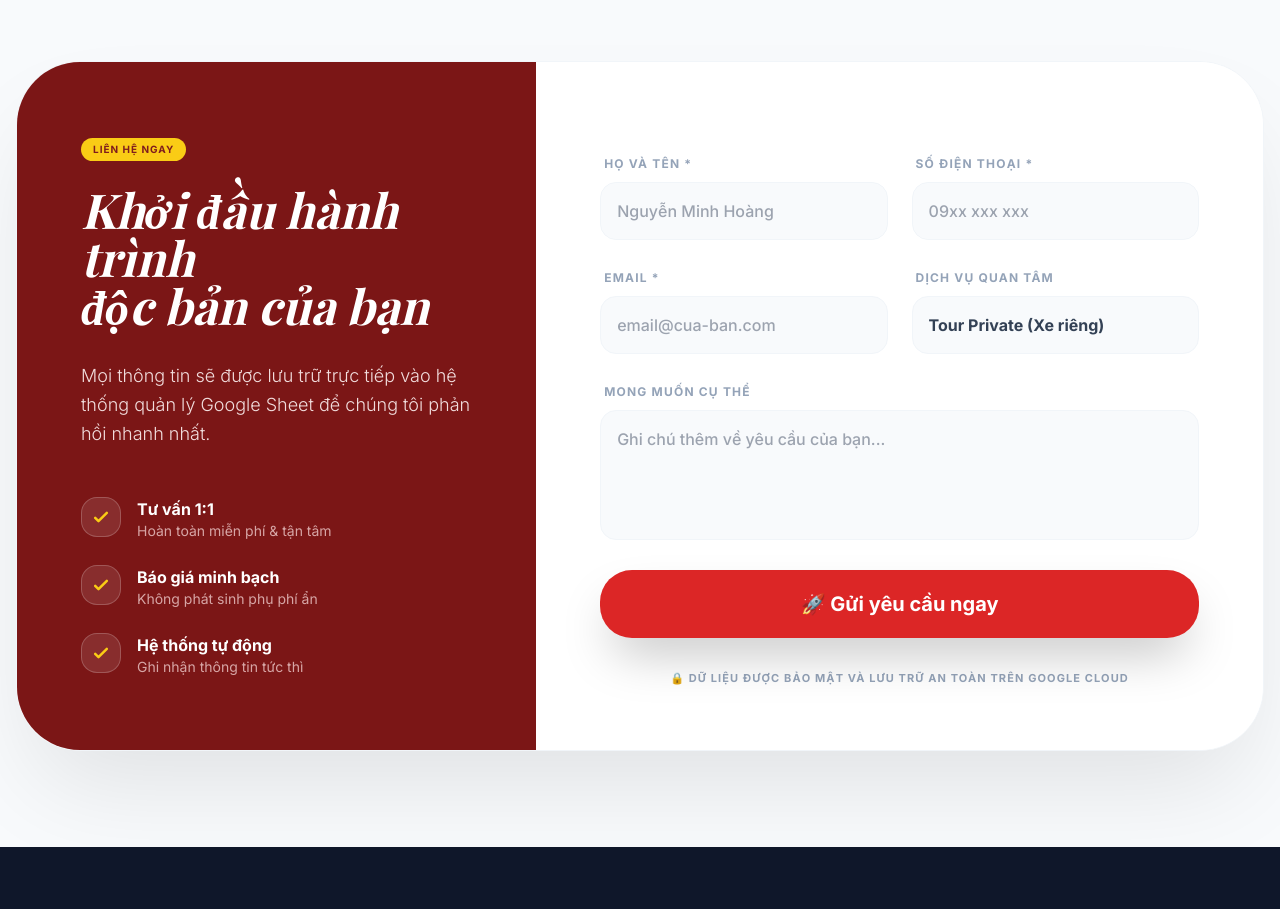
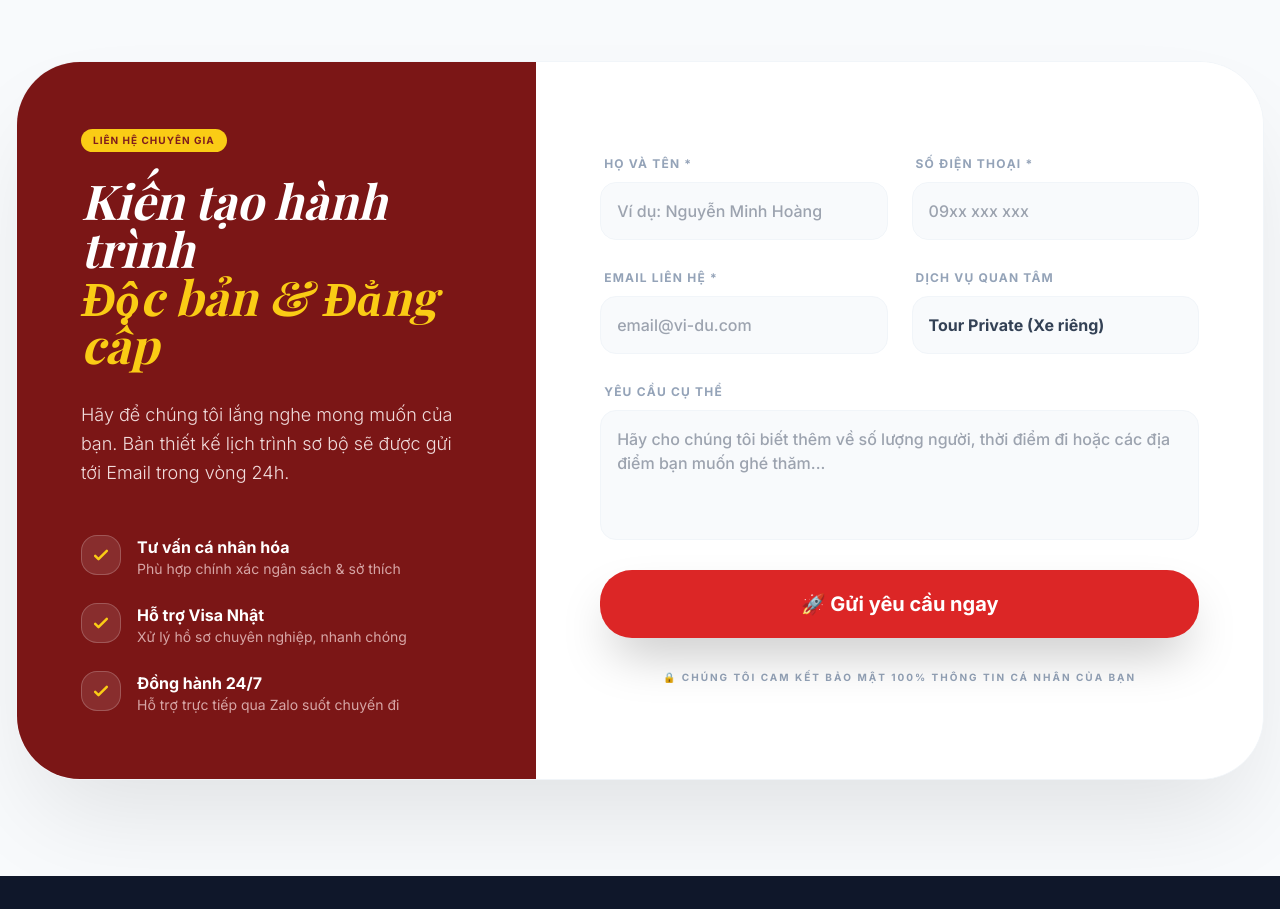
Before and after one commit to ktsglobal68-web/JapanFlex2, a React (Vite) app: page / in a window 1280 px wide. Shown: the part 9620-10529 px from the top of the page. Built offline with nearby package versions, Linux system fonts and the light colour scheme.

Commit message:
feat: Switch lead form submission to Formspree
Replaces Google Apps Script webhook with Formspree for lead form submissions. This change aims to improve reliability and stability of form processing.

```diff
--- a/components/LeadForm.tsx
+++ b/components/LeadForm.tsx
@@ -13,60 +13,45 @@ const LeadForm: React.FC = () => {
     _gotcha: ''
   });
 
-  // URL Web App Google Apps Script của bạn
-  const WEB_APP_URL = "https://script.google.com/macros/s/AKfycbxgYeEsipvQzyba6-RqaZF_4lJ8XtSbRpVl9nWQ7ZdY-HRbEWf5c3kA6PIrhFSagL0a/exec";
+  // Chuyển sang Formspree theo yêu cầu của bạn để đảm bảo ổn định 100%
+  const FORMSPREE_URL = "https://formspree.io/f/mrebnbag";
 
   const handleSubmit = async (e: React.FormEvent) => {
     e.preventDefault();
-    if (formData._gotcha) return;
+    if (formData._gotcha) return; // Chặn bot
 
     setLoading(true);
 
-    // Payload khớp chính xác với cấu trúc script bạn cung cấp
+    // Chuẩn bị dữ liệu gửi đi
     const payload = {
       name: formData.fullName,
       phone: formData.phone,
       email: formData.email,
       service: formData.service,
       note: formData.note,
-      page: window.location.href
+      page_url: window.location.href,
+      _subject: `Khách hàng mới từ JapanFlex: ${formData.fullName}`
     };
 
     try {
-      // Sử dụng fetch với cấu hình tối ưu cho Google Apps Script
-      const response = await fetch(WEB_APP_URL, {
+      const response = await fetch(FORMSPREE_URL, {
         method: "POST",
-        mode: "cors", // Đảm bảo chế độ CORS
         headers: {
-          "Content-Type": "text/plain;charset=utf-8"
+          "Content-Type": "application/json",
+          "Accept": "application/json"
         },
-        body: JSON.stringify(payload),
-        redirect: "follow" // Quan trọng: Tự động theo dõi chuyển hướng của Google
+        body: JSON.stringify(payload)
       });
 
-      // Google Apps Script đôi khi trả về text thay vì JSON nếu có lỗi cấu hình
-      const textResponse = await response.text();
-      let result;
-      try {
-        result = JSON.parse(textResponse);
-      } catch (e) {
-        // Nếu không parse được JSON, kiểm tra nếu response.ok (có thể là thành công nhưng không trả về JSON)
-        if (response.ok || textResponse.includes("success")) {
-          result = { ok: true };
-        } else {
-          throw new Error("Phản hồi từ máy chủ không hợp lệ");
-        }
-      }
-
-      if (result.ok) {
+      if (response.ok) {
         setSubmitted(true);
       } else {
-        alert("❌ Lỗi: " + (result.error || "Vui lòng kiểm tra lại cấu hình Google Script"));
+        const errorData = await response.json();
+        throw new Error(errorData.error || "Gửi form thất bại");
       }
     } catch (error: any) {
-      console.error("Submit error details:", error);
-      // Thông báo chi tiết hơn để người dùng biết cách xử lý
-      alert("❌ Lỗi kết nối: " + error.message + "\n\nLưu ý: Hãy đảm bảo bạn đã chọn 'Anyone' trong phần 'Who has access' khi Deploy Google Script.");
+      console.error("Formspree error:", error);
+      alert("❌ Lỗi gửi tin: " + error.message + ". Vui lòng thử lại hoặc liên hệ Zalo!");
     } finally {
       setLoading(false);
     }
@@ -86,17 +71,20 @@ const LeadForm: React.FC = () => {
           <div className="p-12 lg:p-16 lg:w-5/12 text-white flex flex-col justify-center bg-kimono-red relative">
             <div className="absolute inset-0 bg-black/20"></div>
             <div className="relative z-10">
-              <span className="inline-block bg-yellow-400 text-red-900 text-[10px] font-black px-3 py-1 rounded-full uppercase tracking-widest mb-6">Liên hệ ngay</span>
-              <h2 className="text-4xl md:text-5xl font-bold mb-8 leading-tight font-luxury italic">Khởi đầu hành trình <br/>độc bản của bạn</h2>
+              <span className="inline-block bg-yellow-400 text-red-900 text-[10px] font-black px-3 py-1 rounded-full uppercase tracking-widest mb-6">Liên hệ chuyên gia</span>
+              {/* Cập nhật tiêu đề theo yêu cầu */}
+              <h2 className="text-4xl md:text-5xl font-bold mb-8 leading-tight font-luxury italic">
+                Kiến tạo hành trình <br/><span className="text-yellow-400">Độc bản & Đẳng cấp</span>
+              </h2>
               <p className="text-red-50 text-lg mb-12 leading-relaxed opacity-90 font-light">
-                Mọi thông tin sẽ được lưu trữ trực tiếp vào hệ thống quản lý Google Sheet để chúng tôi phản hồi nhanh nhất.
+                Hãy để chúng tôi lắng nghe mong muốn của bạn. Bản thiết kế lịch trình sơ bộ sẽ được gửi tới Email trong vòng 24h.
               </p>
 
               <div className="space-y-6">
                 {[
-                  { title: "Tư vấn 1:1", desc: "Hoàn toàn miễn phí & tận tâm" },
-                  { title: "Báo giá minh bạch", desc: "Không phát sinh phụ phí ẩn" },
-                  { title: "Hệ thống tự động", desc: "Ghi nhận thông tin tức thì" }
+                  { title: "Tư vấn cá nhân hóa", desc: "Phù hợp chính xác ngân sách & sở thích" },
+                  { title: "Hỗ trợ Visa Nhật", desc: "Xử lý hồ sơ chuyên nghiệp, nhanh chóng" },
+                  { title: "Đồng hành 24/7", desc: "Hỗ trợ trực tiếp qua Zalo suốt chuyến đi" }
                 ].map((item, i) => (
                   <div key={i} className="flex items-start space-x-4">
                     <div className="w-10 h-10 bg-white/10 rounded-2xl flex items-center justify-center shrink-0 border border-white/20">
@@ -120,17 +108,18 @@ const LeadForm: React.FC = () => {
                 </div>
                 <h3 className="text-4xl font-bold text-slate-900 mb-4 font-luxury">Gửi thành công!</h3>
                 <p className="text-slate-500 text-lg max-w-md mx-auto leading-relaxed">
-                  Dữ liệu của <strong>{formData.fullName}</strong> đã được ghi nhận vào Google Sheet. Chúng tôi sẽ sớm liên hệ qua số <strong>{formData.phone}</strong>.
+                  Cảm ơn <strong>{formData.fullName}</strong>. Chúng tôi đã nhận được yêu cầu của bạn và sẽ phản hồi qua <strong>{formData.phone}</strong> trong thời gian sớm nhất.
                 </p>
                 <button
-                  onClick={() => { setSubmitted(false); setFormData({...formData, fullName: '', phone: '', email: '', note: ''}); }}
-                  className="mt-10 bg-slate-900 text-white px-8 py-4 rounded-2xl font-bold hover:bg-slate-800 transition-all flex items-center space-x-2 shadow-lg"
+                  onClick={() => { setSubmitted(false); setFormData({fullName: '', phone: '', email: '', service: 'Tour Private', note: '', _gotcha: ''}); }}
+                  className="mt-10 bg-slate-900 text-white px-8 py-4 rounded-2xl font-bold hover:bg-slate-800 transition-all shadow-lg"
                 >
-                  <span>Gửi thêm yêu cầu khác</span>
+                  Gửi thêm yêu cầu khác
                 </button>
               </div>
             ) : (
               <form onSubmit={handleSubmit} className="space-y-6">
+                {/* Honeypot field để chặn spam */}
                 <input type="text" name="_gotcha" style={{display:'none'}} onChange={handleChange} />
 
                 <div className="grid md:grid-cols-2 gap-6">
@@ -142,7 +131,7 @@ const LeadForm: React.FC = () => {
                       value={formData.fullName}
                       onChange={handleChange}
                       required
-                      placeholder="Nguyễn Minh Hoàng"
+                      placeholder="Ví dụ: Nguyễn Minh Hoàng"
                       className="w-full bg-slate-50 border border-slate-100 rounded-2xl p-4 focus:ring-4 focus:ring-red-500/5 focus:border-red-500 transition-all outline-none font-medium"
                     />
                   </div>
@@ -162,14 +151,14 @@ const LeadForm: React.FC = () => {
 
                 <div className="grid md:grid-cols-2 gap-6">
                   <div className="space-y-2">
-                    <label className="text-xs font-black text-slate-400 uppercase tracking-widest ml-1">Email *</label>
+                    <label className="text-xs font-black text-slate-400 uppercase tracking-widest ml-1">Email liên hệ *</label>
                     <input
                       type="email"
                       name="email"
                       value={formData.email}
                       onChange={handleChange}
                       required
-                      placeholder="email@cua-ban.com"
+                      placeholder="email@vi-du.com"
                       className="w-full bg-slate-50 border border-slate-100 rounded-2xl p-4 focus:ring-4 focus:ring-red-500/5 focus:border-red-500 transition-all outline-none font-medium"
                     />
                   </div>
@@ -185,20 +174,20 @@ const LeadForm: React.FC = () => {
                       <option value="Visa Nhật Bản">Tư vấn Visa Nhật Bản</option>
                       <option value="Tour Golf">Nghỉ dưỡng & Đánh Golf</option>
                       <option value="Tầm soát sức khỏe">Du lịch & Tầm soát sức khỏe</option>
-                      <option value="Dịch vụ khác">Yêu cầu khác...</option>
+                      <option value="Yêu cầu khác">Yêu cầu khác...</option>
                     </select>
                   </div>
                 </div>
 
                 <div className="space-y-2">
-                  <label className="text-xs font-black text-slate-400 uppercase tracking-widest ml-1">Mong muốn cụ thể</label>
+                  <label className="text-xs font-black text-slate-400 uppercase tracking-widest ml-1">Yêu cầu cụ thể</label>
                   <textarea
                     name="note"
                     value={formData.note}
                     onChange={handleChange}
                     rows={4}
                     className="w-full bg-slate-50 border border-slate-100 rounded-2xl p-4 focus:ring-4 focus:ring-red-500/5 focus:border-red-500 transition-all outline-none resize-none font-medium"
-                    placeholder="Ghi chú thêm về yêu cầu của bạn..."
+                    placeholder="Hãy cho chúng tôi biết thêm về số lượng người, thời điểm đi hoặc các địa điểm bạn muốn ghé thăm..."
                   ></textarea>
                 </div>
 
@@ -217,8 +206,8 @@ const LeadForm: React.FC = () => {
                   )}
                 </button>
 
-                <p className="text-center text-[11px] text-slate-400 font-bold uppercase tracking-widest pt-2">
-                  🔒 Dữ liệu được bảo mật và lưu trữ an toàn trên Google Cloud
+                <p className="text-center text-[10px] text-slate-400 font-bold uppercase tracking-[0.2em] pt-2">
+                  🔒 Chúng tôi cam kết bảo mật 100% thông tin cá nhân của bạn
                 </p>
               </form>
             )}
```
